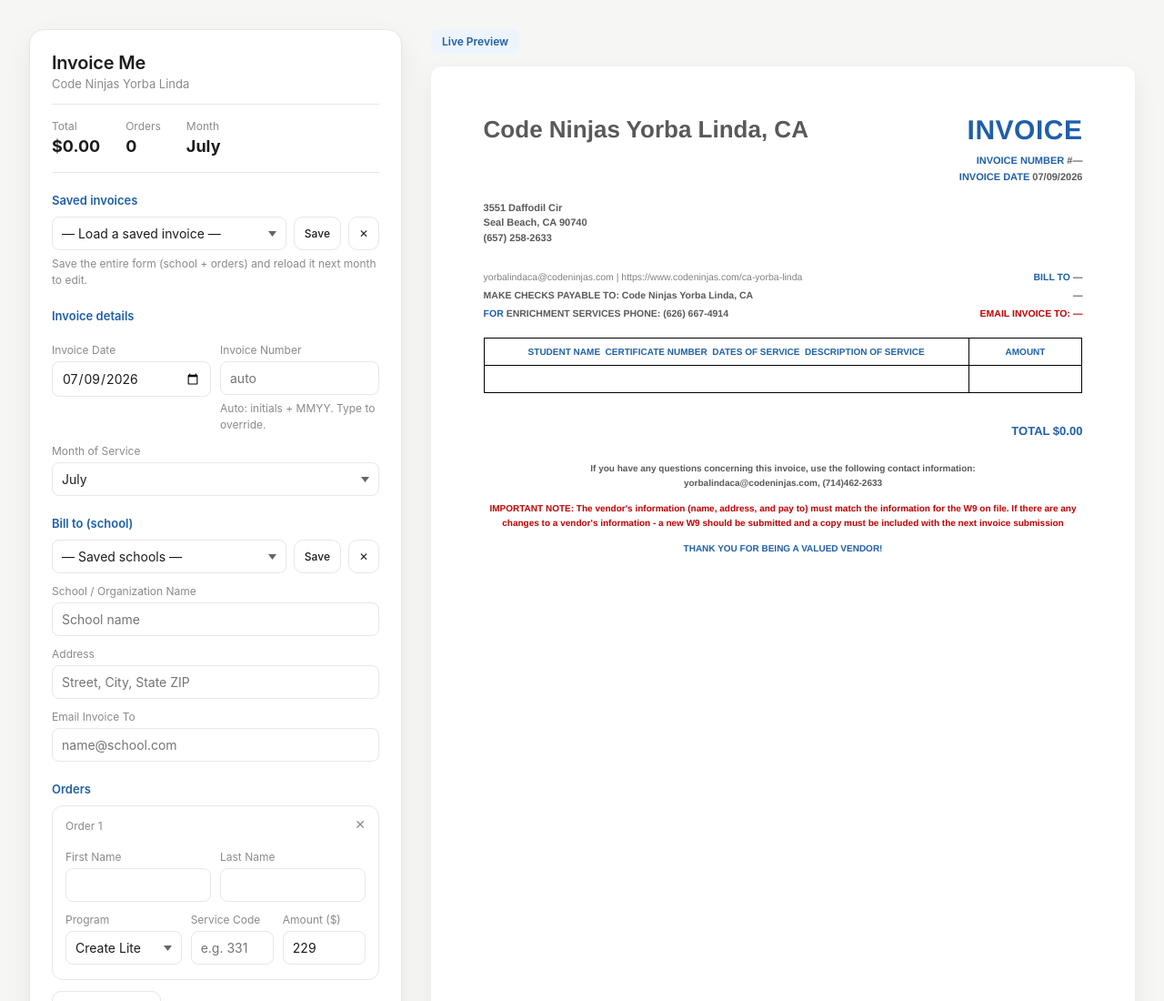
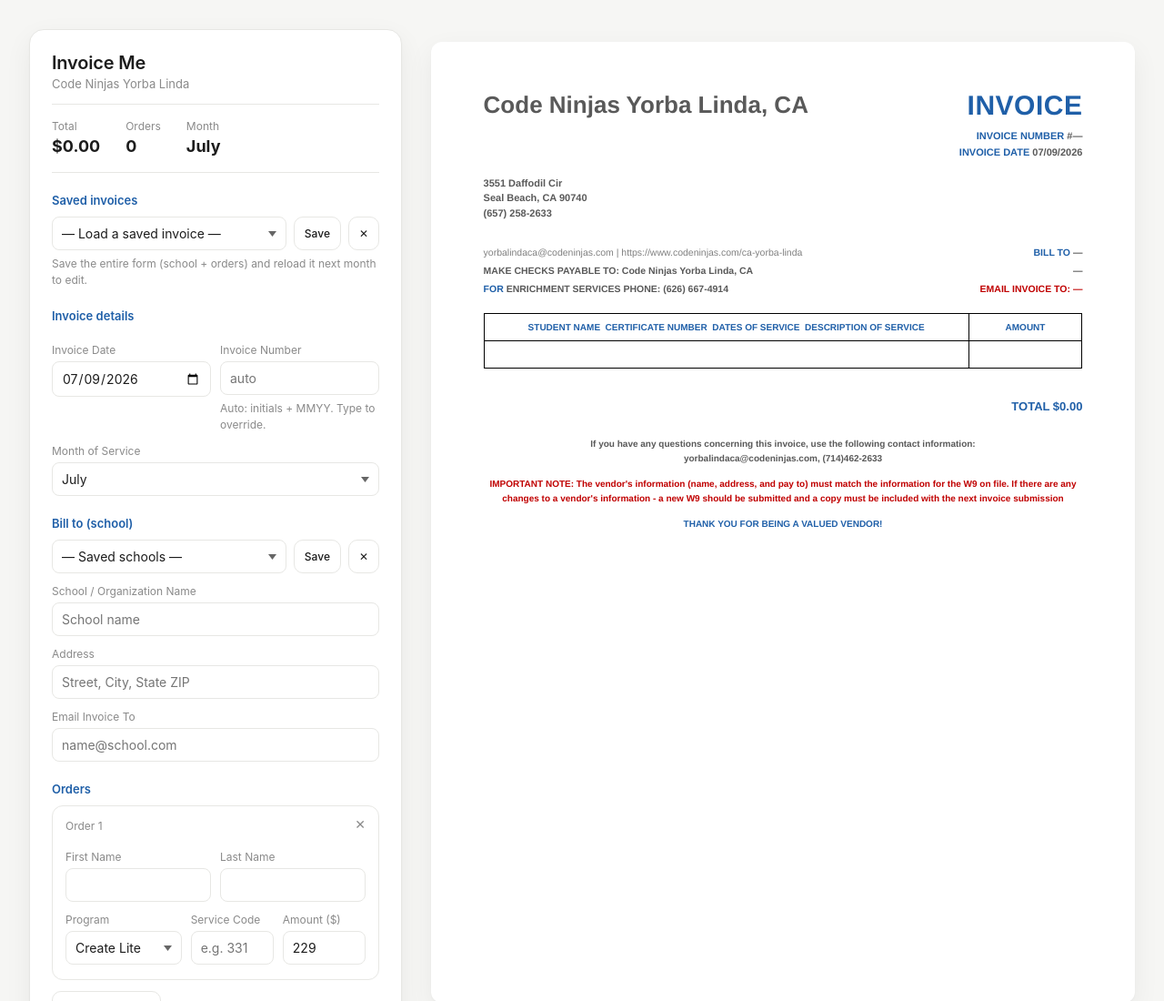
Before and after one commit to imLunah/Invoice-Me, a plain HTML site: page index.html in a window 1280 px wide. Shown: the top 1100 px of the page at 91% size. Drawn offline with Linux system fonts and the light colour scheme.

Commit message:
removed live badge

```diff
--- a/index.html
+++ b/index.html
@@ -183,19 +183,10 @@
   .preview-wrap { flex: 1; min-width: 0; }
   .preview-toolbar {
     display: flex;
-    justify-content: space-between;
+    justify-content: flex-end;
     align-items: center;
     gap: 16px;
     margin-bottom: 14px;
-  }
-  .badge {
-    display: inline-block;
-    background: var(--accent-tint);
-    color: var(--accent);
-    font-size: 12px;
-    font-weight: 600;
-    padding: 6px 12px;
-    border-radius: 8px;
   }
   #fileNameHint {
     font-size: 12px;
@@ -398,7 +389,6 @@
   <!-- ============ PREVIEW ============ -->
   <div class="preview-wrap">
     <div class="preview-toolbar">
-      <span class="badge">Live Preview</span>
       <span id="fileNameHint"></span>
     </div>
     <div class="sheet" id="sheet">
```
